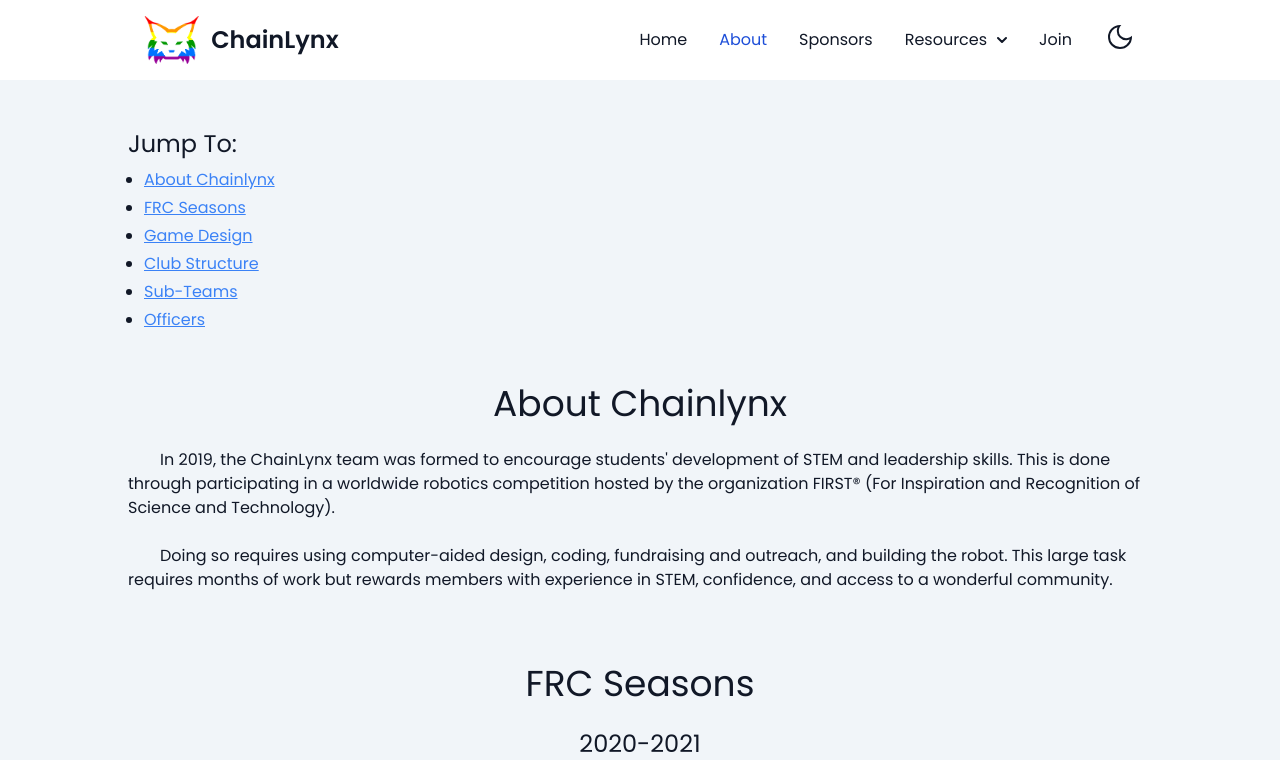
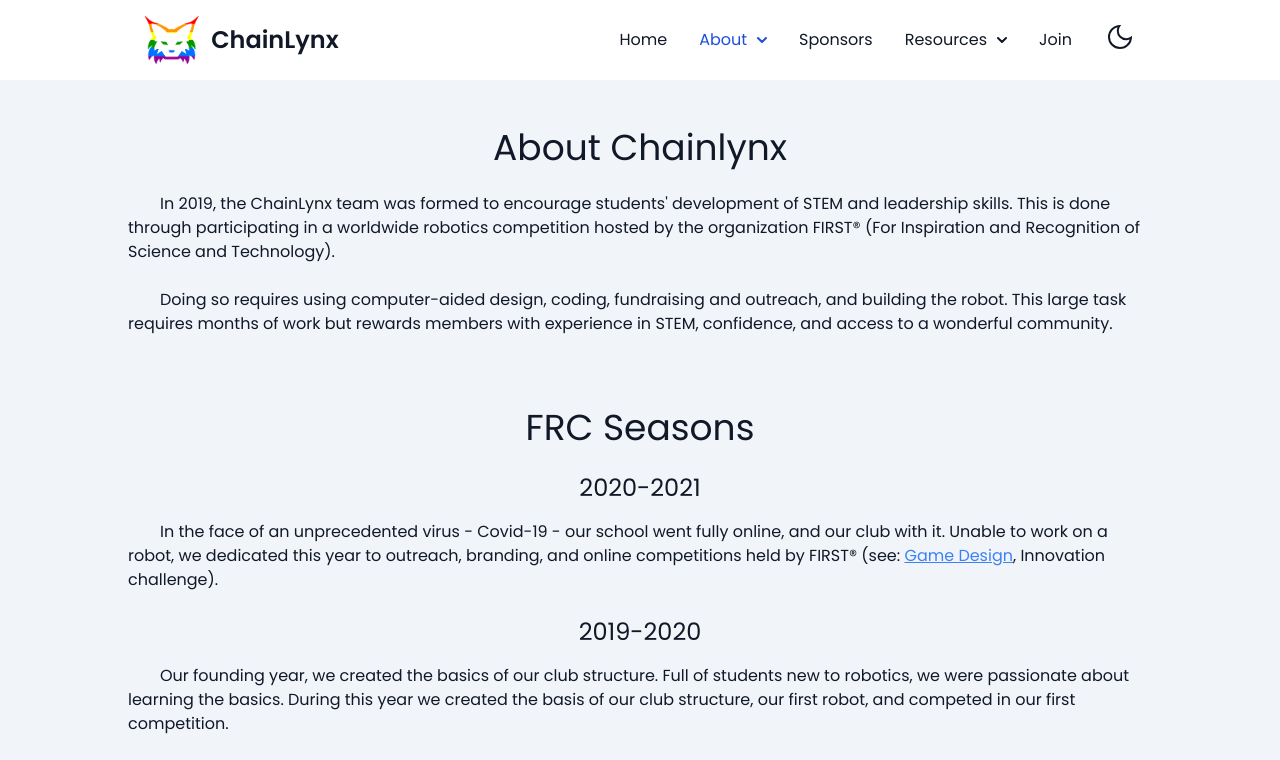
Before and after one commit to ChainLynxRobotics/ChainLynxWebsite, a Next.js app: page /about in a window 1280 px wide. Shown: the top 760 px of the page. Built offline with nearby package versions, Linux system fonts and the light colour scheme.

Commit message:
Added /about page sections to navbar

```diff
--- a/src/app/about/page.tsx
+++ b/src/app/about/page.tsx
@@ -10,16 +10,6 @@ export default function About() {
 
     return (
         <main className="flex flex-col items-center justify-between p-4 pt-8 sm:p-12 pb-0 sm:pb-0 gap-12 relative">
-            <div className="w-full max-w-5xl">
-                <h2 className="text-2xl mb-2">Jump To:</h2>
-                <ul className="markdown list-disc ml-4">
-                    {(config.sections.map((section: any) => (
-                        <li key={section.id}>
-                            <Link href={`/about#`+section.id} dangerouslySetInnerHTML={parseMDInline(section.title)}></Link>
-                        </li>
-                    )))}
-                </ul>
-            </div>
             {(config.sections.map((section: any) => (
                 <div id={section.id} className="max-w-5xl flex flex-col items-center" key={section.id}>
                     <h1 className="text-4xl mb-6 markdown" dangerouslySetInnerHTML={parseMDInline(section.title)}></h1>
--- a/src/app/components/navbar/NavbarDropdown.tsx
+++ b/src/app/components/navbar/NavbarDropdown.tsx
@@ -1,10 +1,10 @@
 "use client";
 
+import Link from "next/link";
 import { usePathname } from "next/navigation";
 import { useEffect, useRef, useState } from "react";
 
-// NOTE: the href prop is not used to link to anything, but rather is used to check if the current page is the same as the link
-const NavbarDropdown = ({ title, href, children }: { title: string, href?: string|string[], children: React.ReactNode}) => {
+const NavbarDropdown = ({ title, href, pages, children }: { title: string, href?: string, pages?: string|string[], children: React.ReactNode}) => {
     const pathname = usePathname()
 
     const [toggled, setToggled] = useState(false);
@@ -19,11 +19,15 @@ const NavbarDropdown = ({ title, href, children }: { title: string, href?: strin
         return () => window.removeEventListener('click', closeDropdown);
     }, []);
 
-    const current = Array.isArray(href) ? href.includes(pathname) : pathname === href;
+    const current = Array.isArray(pages) ? pages.includes(pathname) : pathname === pages || href === pathname;
     return (
         <li>
             <button ref={button} onClick={(e)=>setToggled(!toggled)} className={`flex items-center justify-between w-full py-2 pl-3 pr-4 rounded md:border-0 ${current ? 'text-white bg-blue-700 md:bg-transparent md:text-blue-700 md:p-0 md:dark:text-blue-500 dark:bg-blue-600 md:dark:bg-transparent' : 'text-gray-900 hover:bg-gray-100 md:hover:bg-transparent md:hover:text-blue-700 md:p-0 dark:text-white md:dark:hover:text-blue-500 dark:hover:bg-gray-700 dark:hover:text-white md:dark:hover:bg-transparent'}`}>
-                {title}
+                {href ?
+                    <Link href={href} onClick={e=>e.stopPropagation()}>{title}</Link>
+                    :
+                    title
+                }
                 <svg className="w-2.5 h-2.5 ml-2.5" aria-hidden="true" xmlns="http://www.w3.org/2000/svg" fill="none" viewBox="0 0 10 6">
                     <path stroke="currentColor" strokeLinecap="round" strokeLinejoin="round" strokeWidth="2" d="m1 1 4 4 4-4"/>
                 </svg>
--- a/src/app/layout.tsx
+++ b/src/app/layout.tsx
@@ -6,6 +6,7 @@ import NavbarItem from './components/navbar/NavbarItem'
 import NavbarDropdown from './components/navbar/NavbarDropdown'
 import NavbarDropdownItem from './components/navbar/NavbarDropdownItem'
 import AppearanceToggle from './components/navbar/AppearenceToggle'
+import { getConfig } from './util/configReader'
 
 const font = Poppins({weight: ["400","600","700"], subsets: ["latin-ext"]})
 
@@ -20,14 +21,19 @@ export default function RootLayout({
 }: {
   children: React.ReactNode
 }) {
+  const aboutConfig = getConfig('about.yml');
   return (
     <html lang="en" className='dark'>
       <body className={font.className+' min-h-screen bg-slate-100 dark:bg-gray-800 text-gray-900 dark:text-gray-100'}>
         <Navbar>
           <NavbarItem title="Home" href="/"></NavbarItem>
-          <NavbarItem title="About" href="/about"></NavbarItem>
+          <NavbarDropdown title="About" href="/about" pages="/about">
+            {aboutConfig.sections.map((section: any) => (
+              <NavbarDropdownItem title={section.title} href={"/about#"+section.id} key={section.id}></NavbarDropdownItem>
+            ))}
+          </NavbarDropdown>
           <NavbarItem title="Sponsors" href="/sponsors"></NavbarItem>
-          <NavbarDropdown title="Resources" href={["/robot", "/team", "/calendar"]}>
+          <NavbarDropdown title="Resources" pages={["/robot", "/team", "/calendar"]}>
             <NavbarDropdownItem title="Our Robot" href="/robot"></NavbarDropdownItem>
             <NavbarDropdownItem title="Our Team" href="/team"></NavbarDropdownItem>
             <NavbarDropdownItem title="Calendar" href="/calendar"></NavbarDropdownItem>
```
